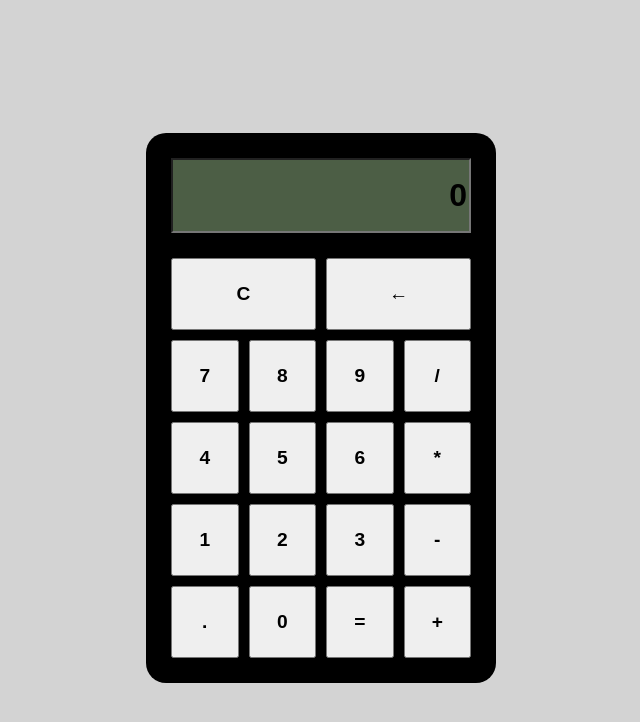
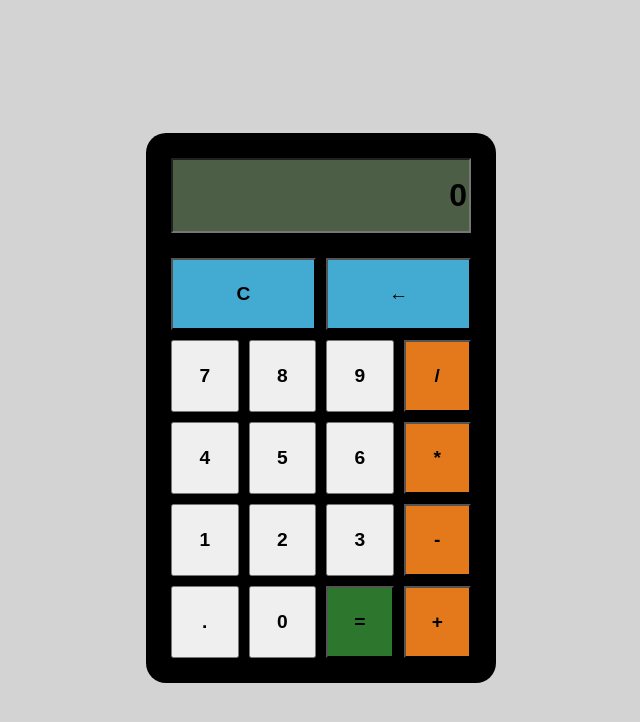
Before and after one commit to Setnegrusni/basic-calc-project, a plain HTML site: page index.html in a window 1280 px wide. Shown: the whole page, without its empty margins (319-959 px from the left). Drawn offline with Linux system fonts and the light colour scheme.

Commit message:
Added styles for some buttons

```diff
--- a/styles.css
+++ b/styles.css
@@ -76,6 +76,7 @@ button {
 
 .cle-del {
     min-width: 145px;
+    background-color: #43ABD1;
 }
 
 .digit,
@@ -83,3 +84,11 @@ button {
 .result {
     min-width: 67.5px;
 }
+
+.action {
+    background-color: #E4791B;
+}
+
+.result {
+    background-color: #2D762E;
+}
```
